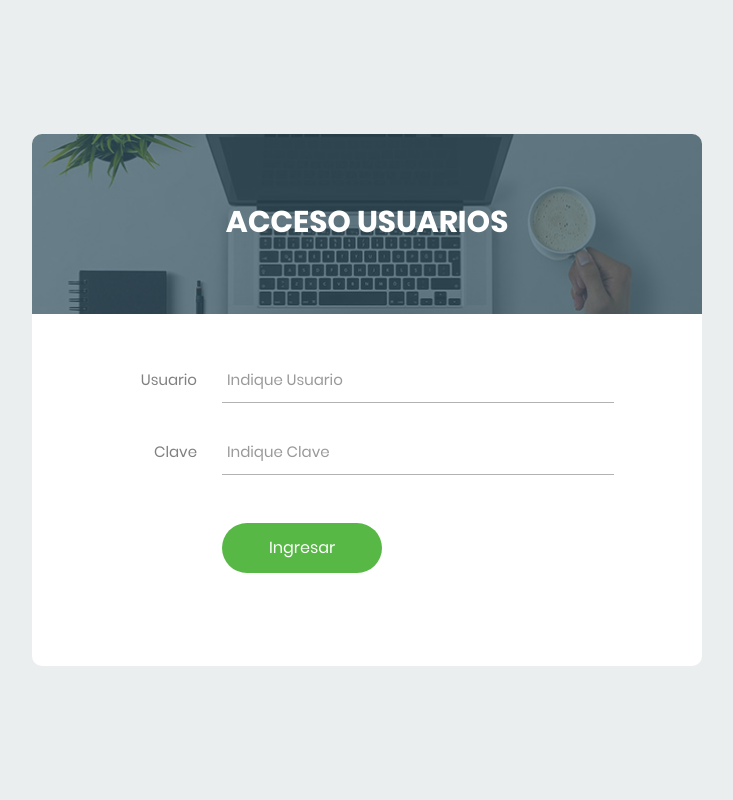
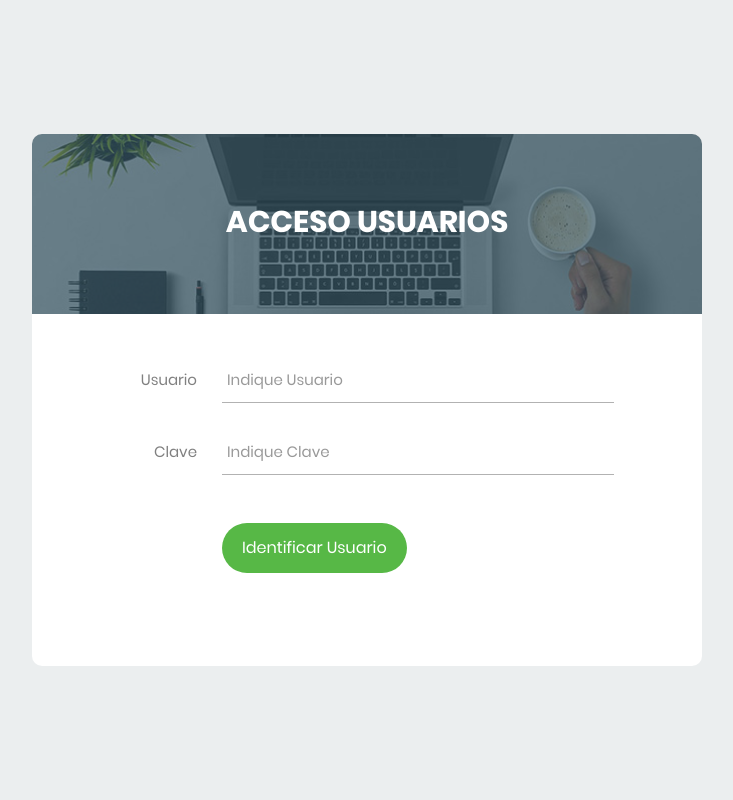
Before and after one commit to jmrdelgado/gestecnica, a PHP site: page / in a window 1280 px wide. Shown: the whole page, without its empty margins (273-1006 px from the left). Run offline with PHP 8.4, Linux system fonts and the light colour scheme.

Commit message:
Modificación texto botón login

```diff
--- a/index.php
+++ b/index.php
@@ -79,7 +79,7 @@
 					</div>
 
 					<div class="container-login100-form-btn">
-						<input type="submit" name="ingresar" class="login100-form-btn" value="Ingresar" title="Comprobar Usuario" style="cursor: pointer;">
+						<input type="submit" name="ingresar" class="login100-form-btn" value="Identificar Usuario" title="Identificar Usuario" style="cursor: pointer;">
 					</div>
 				</form>
 			</div>
```
